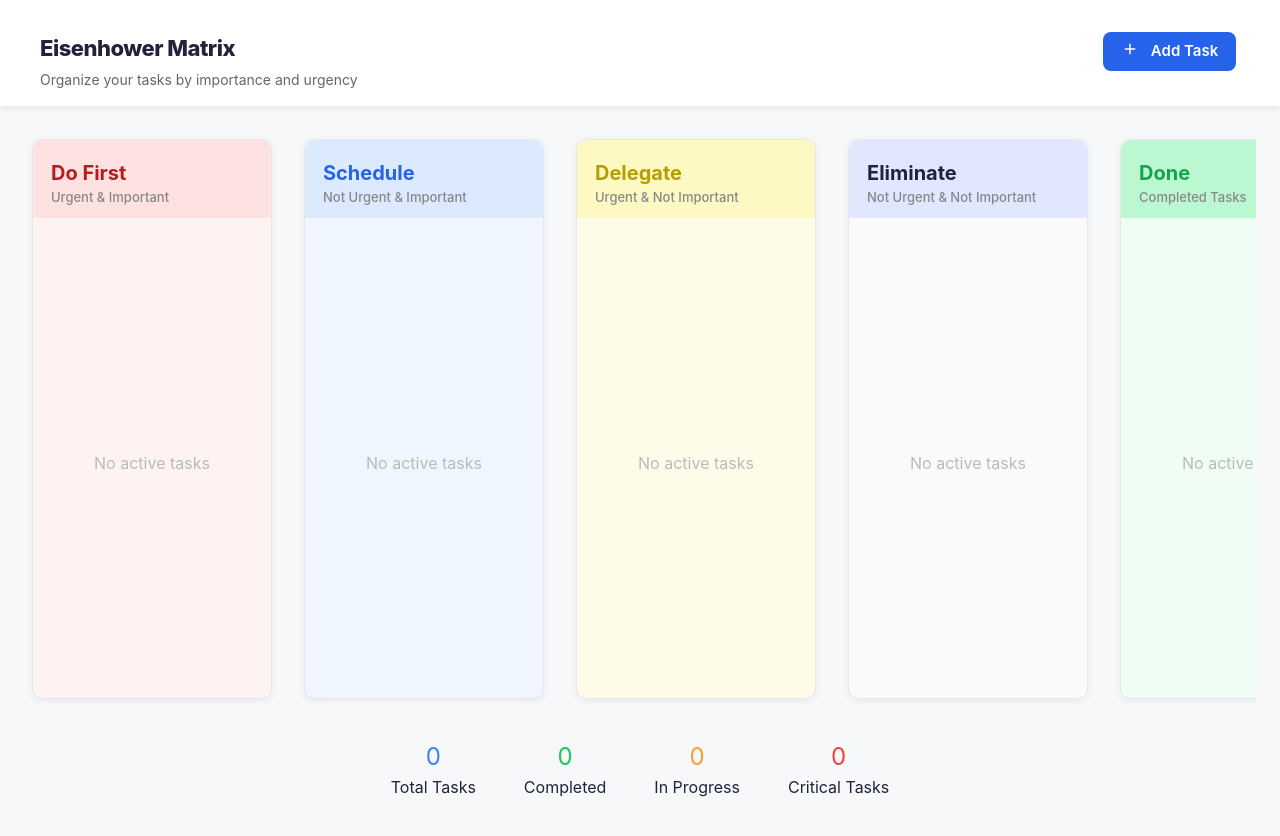
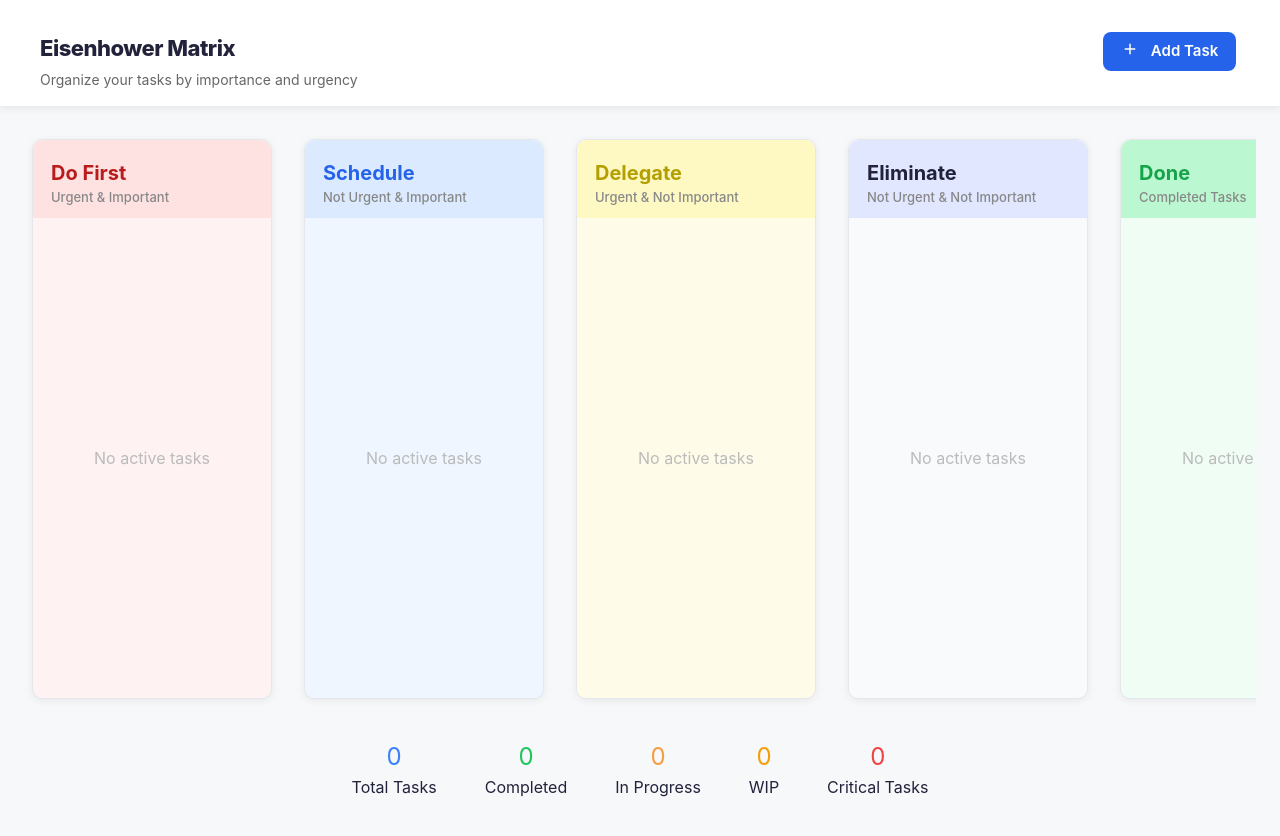
Before and after one commit to premkpavuluri/daily-checklist, a Next.js app: page / in a window 1280 px wide. Shown: the top 836 px of the page. Built offline with nearby package versions, Linux system fonts and the light colour scheme.

Commit message:
Prem | Add: WIP state in the task state

```diff
--- a/src/components/molecules/TaskCard.tsx
+++ b/src/components/molecules/TaskCard.tsx
@@ -2,7 +2,7 @@ import React, { useState } from 'react';
 import Icon from '../atoms/Icon';
 import { formatDate, isOverdue, formatCompletionDate } from '../../lib/dateUtils';
 
-export type TaskState = 'created' | 'in-progress' | 'done';
+export type TaskState = 'created' | 'in-progress' | 'wip' | 'done';
 
 export interface Task {
   id: string;
@@ -115,8 +115,8 @@ const TaskCard: React.FC<TaskCardProps> = ({ task, onStateChange, onEdit, onDele
       <div style={{ display: 'flex', alignItems: 'center', justifyContent: 'space-between', padding: '0 8px 8px 8px', marginTop: 2, marginBottom: 0, flexWrap: 'wrap', gap: 4 }}>
         {task.state !== 'done' && (
           <span style={{ display: 'inline-flex', alignItems: 'center', background: '#f3f4f6', color: '#64748b', borderRadius: 12, fontSize: 11, fontWeight: 500, padding: '2px 8px', gap: 4 }}>
-            <Icon name={task.state === 'in-progress' ? 'play' : 'clock'} size={11} color={task.state === 'in-progress' ? '#2563eb' : '#64748b'} />
-            {task.state === 'in-progress' ? 'In progress' : 'Created'}
+            <Icon name={task.state === 'in-progress' ? 'play' : task.state === 'wip' ? 'pause' : 'clock'} size={11} color={task.state === 'in-progress' ? '#2563eb' : task.state === 'wip' ? '#f59e0a' : '#64748b'} />
+            {task.state === 'in-progress' ? 'In progress' : task.state === 'wip' ? 'WIP' : 'Created'}
           </span>
         )}
         <div style={{ display: 'flex', gap: 4 }}>
@@ -124,7 +124,10 @@ const TaskCard: React.FC<TaskCardProps> = ({ task, onStateChange, onEdit, onDele
             <button onClick={() => onStateChange('in-progress')} style={{ background: '#2563eb', color: '#fff', border: 'none', borderRadius: 6, fontWeight: 500, fontSize: 11, padding: '3px 10px', cursor: 'pointer' }}>Start</button>
           )}
           {task.state === 'in-progress' && (
-            <button onClick={() => onStateChange('created')} style={{ background: '#dbeafe', color: '#2563eb', border: 'none', borderRadius: 6, fontWeight: 500, fontSize: 11, padding: '3px 10px', cursor: 'pointer' }}>Pause</button>
+            <button onClick={() => onStateChange('wip')} style={{ background: '#dbeafe', color: '#2563eb', border: 'none', borderRadius: 6, fontWeight: 500, fontSize: 11, padding: '3px 10px', cursor: 'pointer' }}>Pause</button>
+          )}
+          {task.state === 'wip' && (
+            <button onClick={() => onStateChange('in-progress')} style={{ background: '#2563eb', color: '#fff', border: 'none', borderRadius: 6, fontWeight: 500, fontSize: 11, padding: '3px 10px', cursor: 'pointer' }}>Resume</button>
           )}
           {task.state !== 'done' && (
             <button onClick={() => onStateChange('done')} style={{ background: '#22c55e', color: '#fff', border: 'none', borderRadius: 6, fontWeight: 500, fontSize: 11, padding: '3px 10px', cursor: 'pointer' }}>Done</button>
--- a/src/components/organisms/MatrixLane.tsx
+++ b/src/components/organisms/MatrixLane.tsx
@@ -51,7 +51,7 @@ const MatrixLane: React.FC<MatrixLaneProps> = ({ quadrant, tasks, onTaskStateCha
         <h3 style={{ margin: 0, fontSize: 20, fontWeight: 700, color: meta.textColor }}>{meta.title}</h3>
         <div style={{ fontSize: 13, color: '#888', fontWeight: 500 }}>{meta.description}</div>
       </header>
-      <div style={{ flex: 1, overflowY: 'auto', display: 'flex', flexDirection: 'column', padding: '10px 10px 0 10px', gap: 12 }}>
+      <div style={{ flex: 1, overflowY: 'auto', display: 'flex', flexDirection: 'column', padding: '10px 10px', gap: 12 }}>
         {tasks.length === 0 ? (
           <div style={{ flex: 1, display: 'flex', flexDirection: 'column', alignItems: 'center', justifyContent: 'center', color: '#bbb', fontSize: 16, padding: 10 }}>
             No active tasks
--- a/src/components/organisms/Overview.tsx
+++ b/src/components/organisms/Overview.tsx
@@ -9,6 +9,7 @@ const Overview: React.FC<OverviewProps> = ({ tasks }) => {
   const total = tasks.length;
   const completed = tasks.filter(t => t.state === 'done').length;
   const inProgress = tasks.filter(t => t.state === 'in-progress').length;
+  const wip = tasks.filter(t => t.state === 'wip').length;
   const critical = tasks.filter(t => t.important && t.urgent && t.state !== 'done').length;
 
   return (
@@ -26,6 +27,10 @@ const Overview: React.FC<OverviewProps> = ({ tasks }) => {
         <div>In Progress</div>
       </div>
       <div style={{ textAlign: 'center' }}>
+        <div style={{ fontSize: 24, color: '#f59e0a' }}>{wip}</div>
+        <div>WIP</div>
+      </div>
+      <div style={{ textAlign: 'center' }}>
         <div style={{ fontSize: 24, color: '#ef4444' }}>{critical}</div>
         <div>Critical Tasks</div>
       </div>
```
